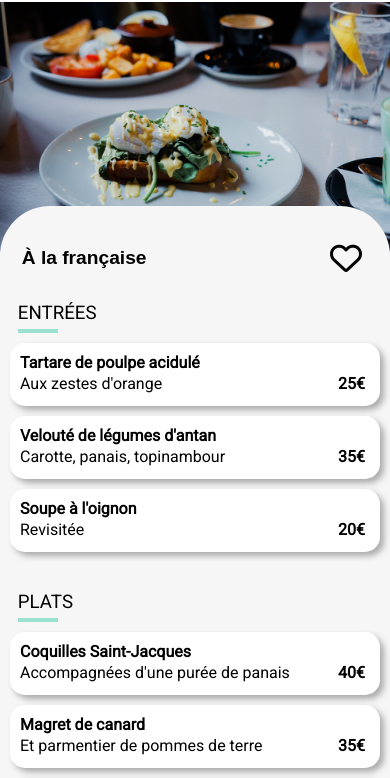
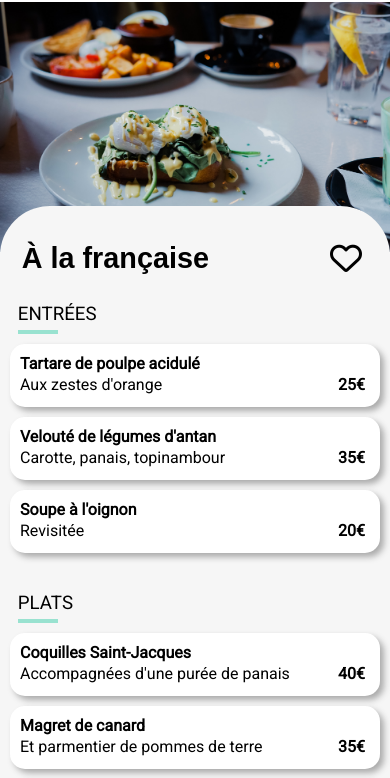
Before and after one commit to oumaimameddah/OumaimaMeddah_3_22112021, a plain HTML site: page pages/aLaFrancaise.html in a window 390 px wide. Shown: the part 48-826 px from the top of the page. Drawn offline with Linux system fonts and the light colour scheme; a web font is replaced by a local one.

Commit message:
Update style.css

```diff
--- a/style.css
+++ b/style.css
@@ -705,7 +705,7 @@ footer ul .fa-hands-helping {
         margin-left: 3%;
     }
     .menu__title h2{
-        font-size: larger;
+        font-size: 1.8em;
     }
     .starter__title{
         margin-left: 2%;
```
